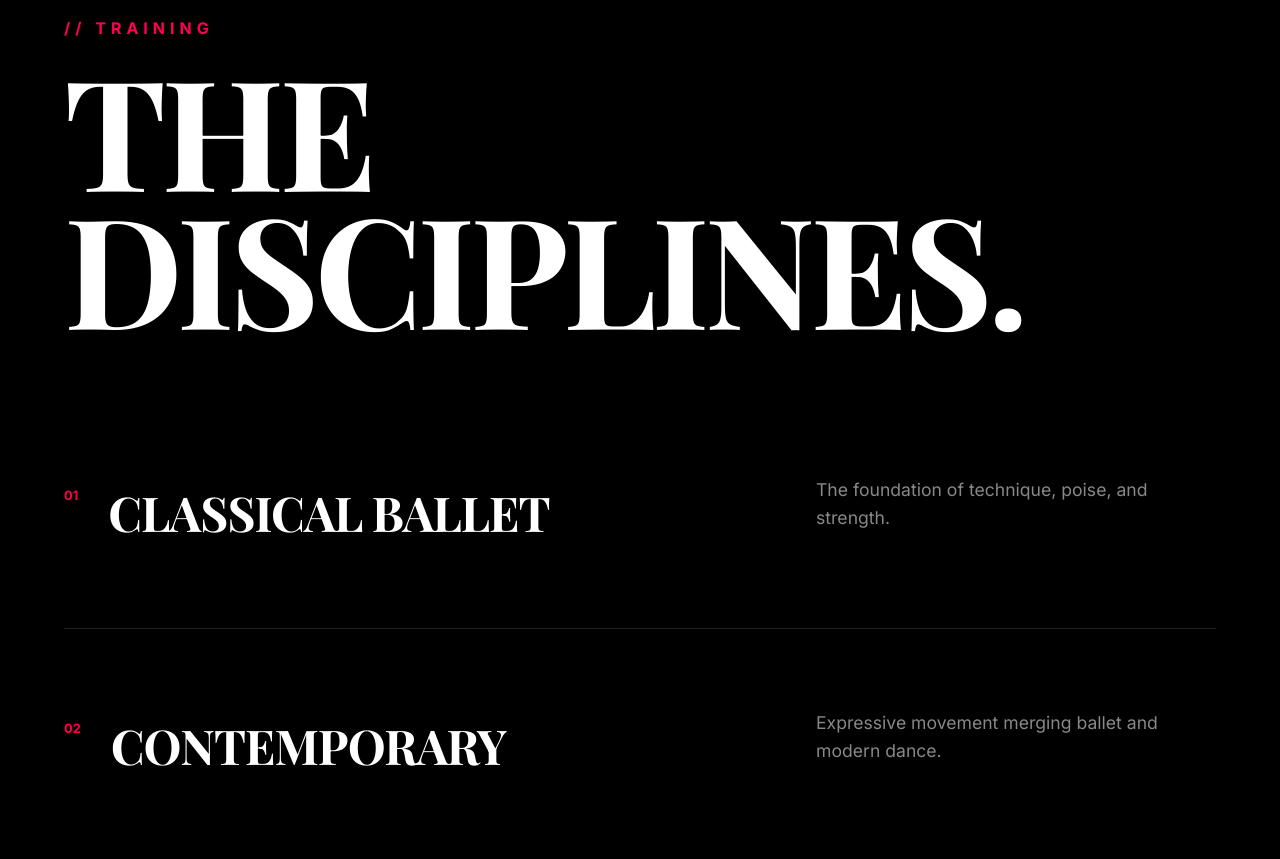
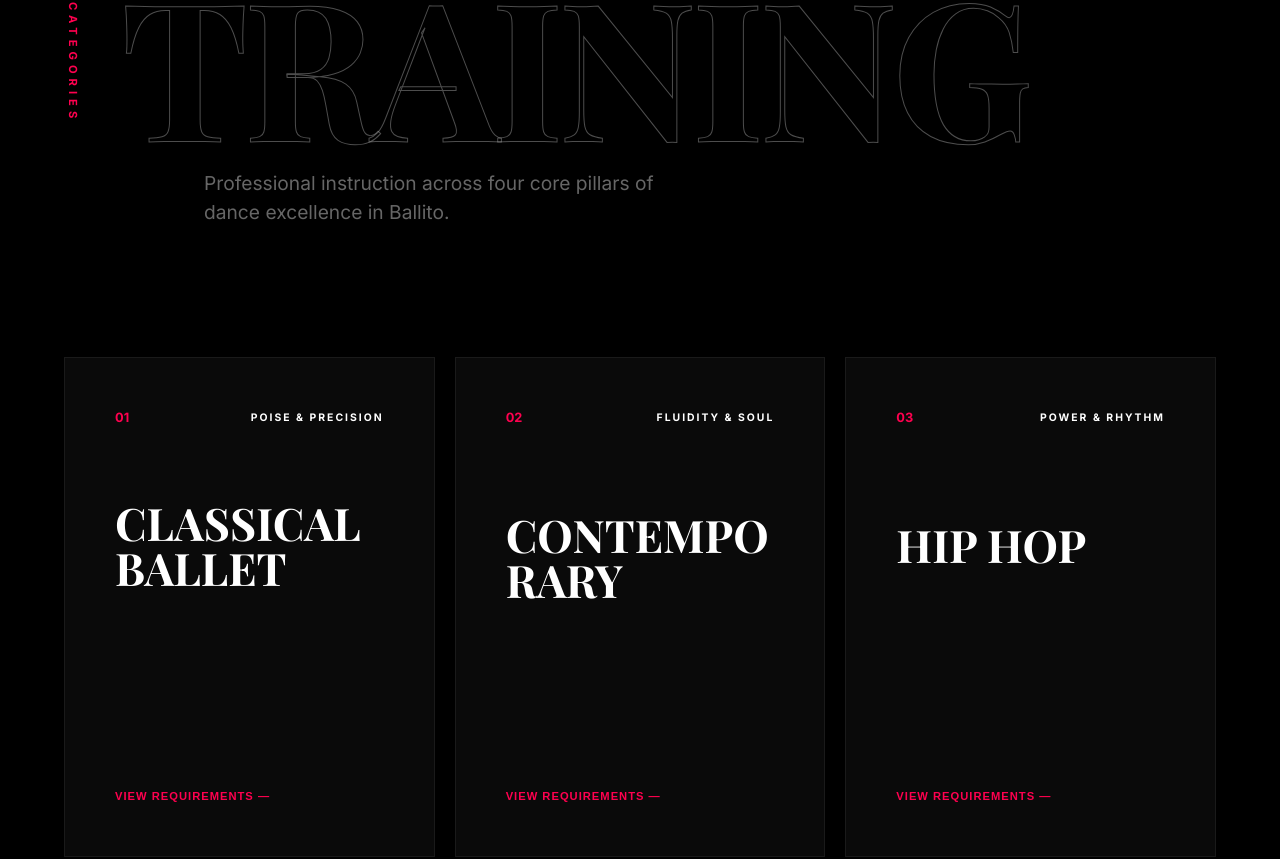
Before and after one commit to ST10254797/FUTURE_FS_03, a React (Vite) app in the folder FootworX_Dance_Centre/: page /disciplines in a window 1280 px wide. Shown: the part 257-1116 px from the top of the page. Built offline with nearby package versions, Linux system fonts and the light colour scheme; a web font is replaced by a local one.

Commit message:
Updated the design of the page

```diff
--- a/FootworX_Dance_Centre/src/pages/About.jsx
+++ b/FootworX_Dance_Centre/src/pages/About.jsx
@@ -35,7 +35,7 @@ const About = () => {
           </div>
           <div className="studio-image-box">
              {/* Replace with a photo of your actual studio interior */}
-             <img src="/studio_interior.jpg" alt="FootworX Studio" className="studio-img" />
+             <img src="/studio.jpg" alt="FootworX Studio" className="studio-img" />
           </div>
         </div>
       </section>
--- a/FootworX_Dance_Centre/src/pages/Disciplines.css
+++ b/FootworX_Dance_Centre/src/pages/Disciplines.css
@@ -1,64 +1,135 @@
 .disciplines-page {
   background: #000;
   color: #fff;
-  padding-top: 120px;
+  padding-bottom: 100px;
 }
 
-.disciplines-header {
-  padding: 60px 0;
+/* Hero Style */
+.disciplines-hero {
+  padding: 150px 0 80px;
 }
 
-.accent-text {
+.header-flex {
+  display: flex;
+  align-items: center;
+  gap: 40px;
+  margin-bottom: 30px;
+}
+
+.vertical-label {
+  writing-mode: vertical-rl;
+  text-transform: uppercase;
+  letter-spacing: 5px;
+  font-size: 0.7rem;
+  font-weight: 800;
+  color: #ff004f;
+}
+
+.huge-outline {
+  font-size: clamp(4rem, 15vw, 12rem);
+  font-weight: 900;
+  line-height: 0.8;
+  letter-spacing: -5px;
+  -webkit-text-stroke: 1px rgba(255,255,255,0.3);
+  color: transparent;
+}
+
+.header-subtitle {
+  font-size: 1.2rem;
+  color: #666;
+  max-width: 500px;
+  margin-left: 140px;
+}
+
+/* Grid Layout */
+.grid-wrapper {
+  display: grid;
+  grid-template-columns: repeat(auto-fit, minmax(300px, 1fr));
+  gap: 20px;
+  margin-top: 50px;
+}
+
+.discipline-card {
+  background: #0a0a0a;
+  border: 1px solid #1a1a1a;
+  padding: 50px;
+  height: 500px;
+  display: flex;
+  flex-direction: column;
+  justify-content: space-between;
+  transition: all 0.5s cubic-bezier(0.16, 1, 0.3, 1);
+  position: relative;
+  overflow: hidden;
+}
+
+.discipline-card:hover {
+  background: #fff;
+  color: #000;
+  transform: translateY(-10px);
+}
+
+.card-top {
+  display: flex;
+  justify-content: space-between;
+  align-items: center;
+}
+
+.card-index {
+  font-weight: 900;
+  font-size: 0.8rem;
+  color: #ff004f;
+}
+
+.card-tag {
+  font-size: 0.65rem;
+  text-transform: uppercase;
+  letter-spacing: 2px;
+  font-weight: 700;
+}
+
+.card-main h2 {
+  font-size: 2.8rem;
+  line-height: 1;
+  text-transform: uppercase;
+  margin-bottom: 20px;
+  word-break: break-word;
+}
+
+.card-description {
+  font-size: 0.95rem;
+  line-height: 1.6;
+  color: #666;
+  opacity: 0;
+  transform: translateY(20px);
+  transition: 0.4s ease;
+}
+
+.discipline-card:hover .card-description {
+  opacity: 1;
+  transform: translateY(0);
+  color: #333;
+}
+
+.inquiry-link {
+  background: none;
+  border: none;
   color: #ff004f;
   font-weight: 800;
-  letter-spacing: 5px;
   text-transform: uppercase;
+  font-size: 0.7rem;
+  letter-spacing: 1px;
+  cursor: pointer;
+  padding: 0;
 }
 
-.huge-title {
-  font-size: clamp(4rem, 12vw, 10rem);
-  line-height: 0.9;
-  letter-spacing: -5px;
-  margin-top: 20px;
+.discipline-card:hover .inquiry-link {
+  color: #000;
 }
 
-.style-block {
-  padding: 80px 0;
-  border-bottom: 1px solid #222;
-  display: flex;
-  justify-content: space-between;
-  align-items: flex-start;
+/* Mobile Adjustments */
+@media (max-width: 768px) {
+  .header-flex { flex-direction: column; align-items: flex-start; }
+  .header-subtitle { margin-left: 0; }
+  .discipline-card { height: auto; padding: 40px 30px; }
+  .card-description { opacity: 1; transform: none; margin-top: 20px;}
 }
-
-.style-header {
-  display: flex;
-  align-items: flex-start;
-  gap: 30px;
-}
-
-.style-index {
-  font-size: 0.8rem;
-  color: #ff004f;
-  font-weight: 800;
-  margin-top: 10px;
-}
-
-.style-header h2 {
-  font-size: 3rem;
-  text-transform: uppercase;
-  letter-spacing: -1px;
-}
-
-.style-info {
-  max-width: 400px;
-  color: #888;
-  font-size: 1.1rem;
-  line-height: 1.6;
-}
-
-@media (max-width: 900px) {
-  .style-block {
-    flex-direction: column;
-    gap: 20px;
-  }
-}
--- a/FootworX_Dance_Centre/src/pages/Disciplines.jsx
+++ b/FootworX_Dance_Centre/src/pages/Disciplines.jsx
@@ -3,30 +3,57 @@ import './Disciplines.css';
 
 const Disciplines = () => {
   const danceStyles = [
-    { name: 'Classical Ballet', info: 'The foundation of technique, poise, and strength.' },
-    { name: 'Contemporary', info: 'Expressive movement merging ballet and modern dance.' },
-    { name: 'Hip Hop', info: 'High-energy street dance and commercial choreography.' },
-    { name: 'Modern & Jazz', info: 'Dynamic rhythmic training and technical style.' }
+    {
+      name: 'Classical Ballet',
+      tag: 'Poise & Precision',
+      info: 'The foundation of all technical dance. We focus on the Vaganova method to build unmatched strength and discipline.'
+    },
+    {
+      name: 'Contemporary',
+      tag: 'Fluidity & Soul',
+      info: 'A fusion of technical brilliance and emotional storytelling. Pushing the boundaries of traditional movement.'
+    },
+    {
+      name: 'Hip Hop',
+      tag: 'Power & Rhythm',
+      info: 'Urban culture meets professional choreography. High-intensity training in street, popping, and commercial styles.'
+    },
+    {
+      name: 'Modern & Jazz',
+      tag: 'Style & Dynamics',
+      info: 'Explosive energy and rhythmic complexity. Developing versatile performers with a sharp technical edge.'
+    }
   ];
 
   return (
     <div className="disciplines-page dark-theme">
-      <section className="disciplines-header">
+      {/* HEADER SECTION */}
+      <section className="disciplines-hero">
         <div className="container">
-          <span className="accent-text">// Training</span>
-          <h1 className="huge-title">THE <br/>DISCIPLINES.</h1>
+          <div className="header-flex">
+            <span className="vertical-label">CATEGORIES</span>
+            <h1 className="huge-outline">TRAINING</h1>
+          </div>
+          <p className="header-subtitle">Professional instruction across four core pillars of dance excellence in Ballito.</p>
         </div>
       </section>
 
-      <section className="disciplines-list">
-        <div className="container">
+      {/* INTERACTIVE CARDS */}
+      <section className="disciplines-grid">
+        <div className="container grid-wrapper">
           {danceStyles.map((style, index) => (
-            <div key={index} className="style-block">
-              <div className="style-header">
-                <span className="style-index">0{index + 1}</span>
+            <div key={index} className="discipline-card">
+              <div className="card-top">
+                <span className="card-index">0{index + 1}</span>
+                <span className="card-tag">{style.tag}</span>
+              </div>
+              <div className="card-main">
                 <h2>{style.name}</h2>
+                <p className="card-description">{style.info}</p>
               </div>
-              <p className="style-info">{style.info}</p>
+              <div className="card-footer">
+                <button className="inquiry-link">View Requirements —</button>
+              </div>
             </div>
           ))}
         </div>
```
Also changed, not shown: FootworX_Dance_Centre/public/studio.jpg (added).
